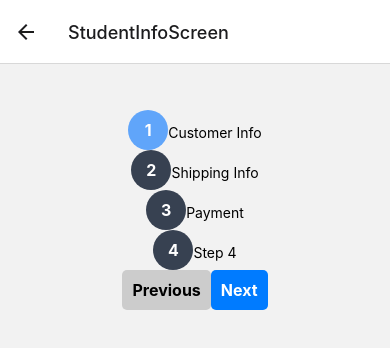
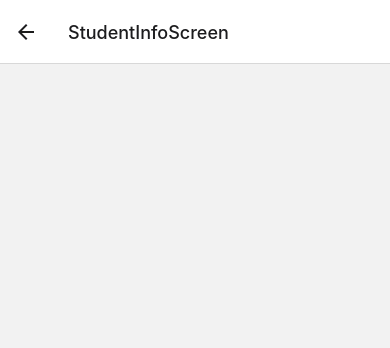
Before and after one commit to Jayasurya5454/Live-BusTracking-system, a React Native app in the folder BusTrack/: screen /StudentInfoScreen in a window 390 px wide. Shown: the top 348 px of the page. Built offline with nearby package versions, Linux system fonts and the light colour scheme; some icons are missing.

Commit message:
bus view in admin add 60 cards and search action

```diff
--- a/BusTrack/components/StudentLogin/StudentInfoScreen.js
+++ b/BusTrack/components/StudentLogin/StudentInfoScreen.js
@@ -1,7 +1,10 @@
+// StudentInfoScreen.js
+
 import React, { useState } from 'react';
 import { View, Text, TouchableOpacity, StyleSheet } from 'react-native';
 import { FontAwesomeIcon } from '@fortawesome/react-native-fontawesome';
-import { faUser } from '@fortawesome/free-solid-svg-icons';
+import { faUser, faBus } from '@fortawesome/free-solid-svg-icons'; // Importing the bus icon
+import { useNavigation } from '@react-navigation/native'; // Importing navigation hook
 
 const StudentInfoScreen = () => {
   const [studentData, setStudentData] = useState(null);
@@ -9,6 +12,7 @@ const StudentInfoScreen = () => {
   const steps = ["Customer Info", "Shipping Info", "Payment", "Step 4"];
   const [currentStep, setCurrentStep] = useState(1);
   const [complete, setComplete] = useState(false);
+  const navigation = useNavigation(); // Initialize navigation
 
   const handleNext = () => {
     setCurrentStep(currentStep + 1);
@@ -27,52 +31,17 @@ const StudentInfoScreen = () => {
       {/* Navigation bar */}
       <View style={styles.navBar}>
         <TouchableOpacity onPress={() => setShowStudentData(!showStudentData)}>
-          {/* Replacing text with icon */}
           <FontAwesomeIcon icon={faUser} style={styles.navIcon} />
+        </TouchableOpacity>
+        {/* Button to navigate to BusViewPage */}
+        <TouchableOpacity onPress={() => navigation.navigate('BusView')}>
+          <FontAwesomeIcon icon={faBus} style={styles.navIcon} />
         </TouchableOpacity>
       </View>
 
-      {/* Stepper */}
-      <View style={styles.stepperContainer}>
-        {steps.map((step, index) => (
-          <View key={index} style={[styles.stepItem, currentStep > index + 1 && styles.complete]}>
-            <View style={[styles.stepCircle, currentStep === index + 1 && styles.active]}>
-              {currentStep > index + 1 || complete ? (
-                <Text style={styles.stepText}>✓</Text>
-              ) : (
-                <Text style={styles.stepText}>{index + 1}</Text>
-              )}
-            </View>
-            <Text style={styles.stepLabel}>{step}</Text>
-          </View>
-        ))}
-        {!complete && (
-          <View style={styles.controls}>
-            <TouchableOpacity onPress={handlePrev} disabled={currentStep === 1}>
-              <Text style={[styles.controlButton, styles.prevButton]}>Previous</Text>
-            </TouchableOpacity>
-            <TouchableOpacity onPress={handleNext} disabled={currentStep === steps.length}>
-              <Text style={[styles.controlButton, styles.nextButton]}>Next</Text>
-            </TouchableOpacity>
-          </View>
-        )}
-      </View>
+      {/* Rest of the code remains the same */}
+      {/* Stepper, Student data etc. */}
 
-      {/* Student data */}
-      {showStudentData && (
-        <View style={styles.studentDataContainer}>
-          <Text style={styles.studentDataTitle}>Student Data</Text>
-          {studentData ? (
-            <View>
-              <Text>Name: {studentData.name}</Text>
-              <Text>Email: {studentData.email}</Text>
-              {/* Add more fields as needed */}
-            </View>
-          ) : (
-            <Text>Loading student data...</Text>
-          )}
-        </View>
-      )}
     </View>
   );
 };
@@ -94,6 +63,7 @@ const styles = StyleSheet.create({
   navIcon: {
     fontSize: 16,
     color: '#007BFF',
+    marginLeft: 10, // Add some margin between icons
   },
   stepperContainer: {
     flexDirection: 'column',
```
